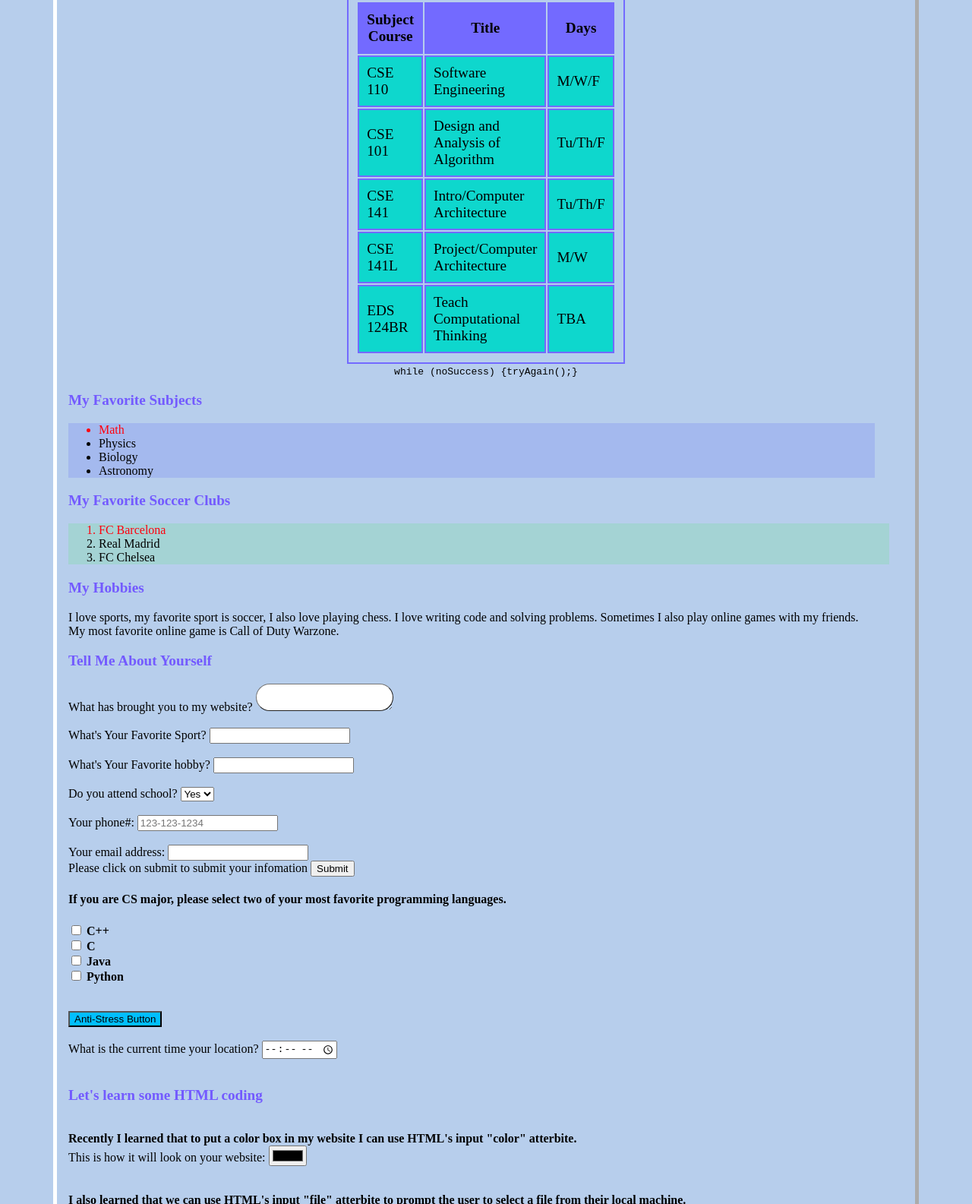
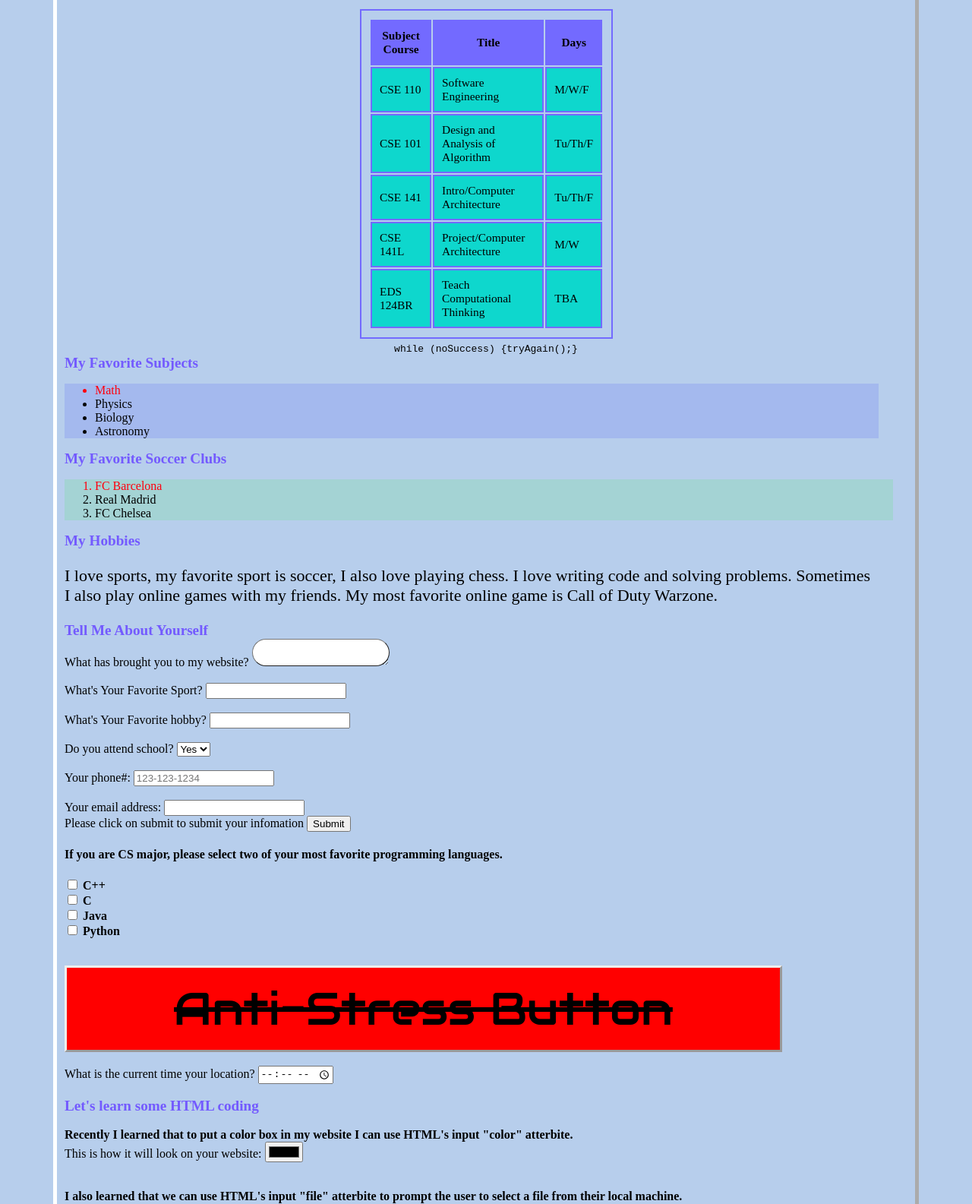
Before and after one commit to AhmadMilad007/wi21-cse110-lab3, a plain HTML site: page index.html in a window 1280 px wide. Shown: the part 676-2261 px from the top of the page at 76% size. Drawn offline with Linux system fonts and the light colour scheme; a web font is replaced by a local one.

Commit message:
added google font

```diff
--- a/index.html
+++ b/index.html
@@ -4,6 +4,7 @@
 	<!--Commenting practice-->
 	<head>
 
+		<link rel="stylesheet" href="https://fonts.googleapis.com/css?family=Audiowide|Sofia|Trirong">
 
 		<link rel="stylesheet" href="mystyle.css">
 		<meta name= "author" content ="Ahmad Milad">
@@ -137,7 +138,8 @@
 
 
 
-	<button> Anti-Stress Button </button> <br><br>
+	<button id="para3"> Anti-Stress Button </button> <br><br>
+
 <label> What is the current time your location? </label>
 	<input type="time" min = "18:00" max= "07:00">
 	<br><br>
--- a/mystyle.css
+++ b/mystyle.css
@@ -1,8 +1,9 @@
+
 
 body {
 	background-color: #B7CEEC;
 	border: 5px outset white;
-	padding: 15px;
+	padding: 10px 10px 10px 10px;
 	margin: 70px
 
 
@@ -13,9 +14,13 @@ img {
 	border-color: white;
 	border-width: solid;
 	border-radius: 45px 45px;
+
     }
 p {
+
+	font-family: "Times New Roman";
 	margin-right:45px;
+	font-size: 22px;
 }
 h1 {
 	font-size: 2em;
@@ -23,6 +28,7 @@ h1 {
 }
 h3 {
 	font-size: 120%;
+	margin: auto;
 	color: #735AFF;
 }
 
@@ -30,10 +36,14 @@ h3 {
 	color: #736AFF;
 }
 table, th, td {
-	font-size: 1.5vw;
+	font-size: 1.2vw;
 	border: 2px solid #736AFF;
 	padding: 10px;
-	margin-left: 0px;
+	margin-left: 1px;
+	margin-top: 1px;
+	margin-bottom: 3px;
+	margin-top: 3px;
+
 }
 
 ul.beaty {
@@ -64,7 +74,7 @@ form ~ h5 {
 }
 
 form + button {
-	background-color: rgb(0, 191,255);
+	background-color: rgb(255, 0,0);
 }
 
 #para2 {
@@ -73,3 +83,13 @@ form + button {
 	border-radius: 40mm 40mm
 
 }
+#para3 {
+	font-family: "Audiowide", sans-serif;
+	text-shadow: 3px 3px 3px #ababab
+	text-align: center;
+	border:outset;
+	height: 3cm;
+	width: 25cm;
+	text-decoration: line-through;
+	font-size: 60px;
+}
```
